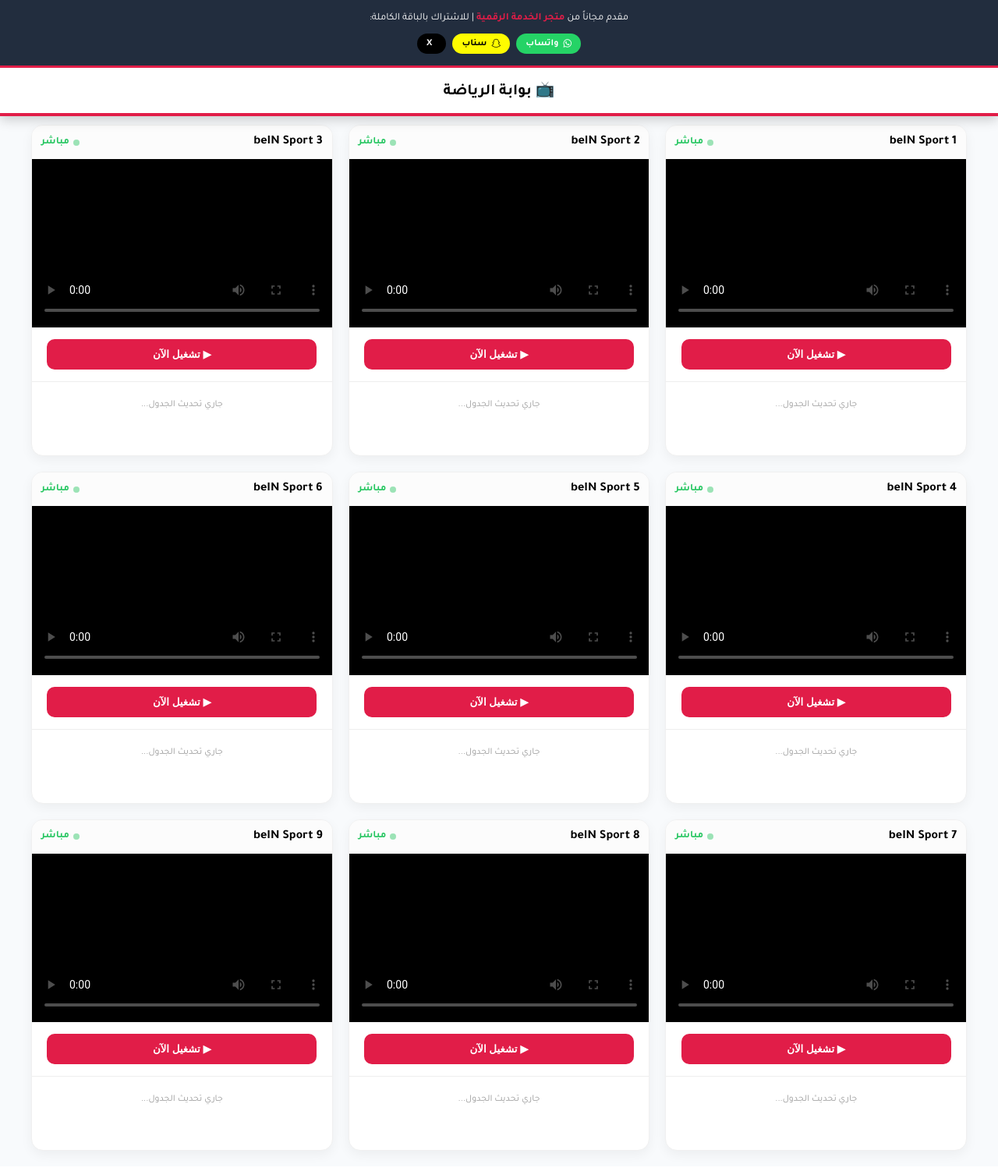
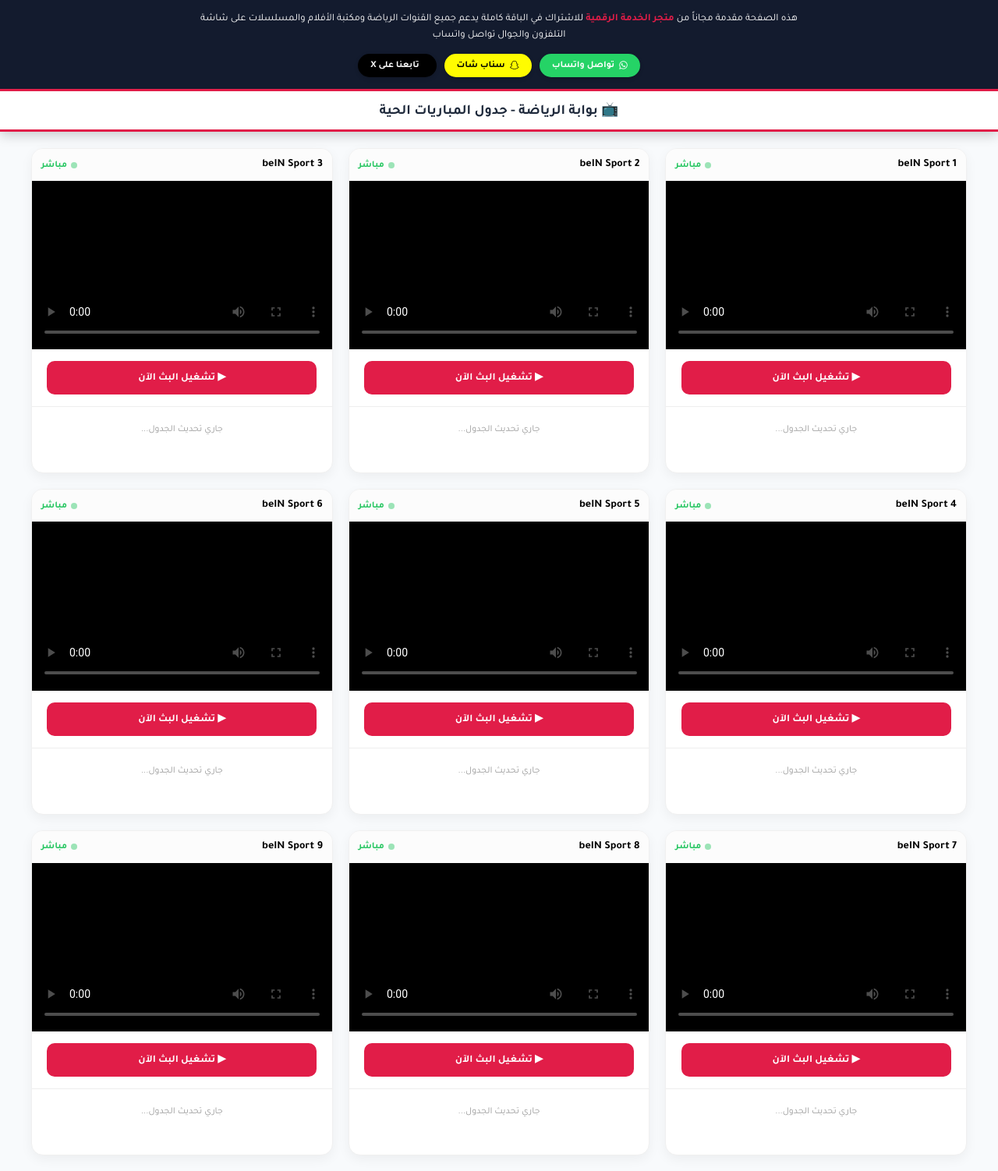
Before and after one commit to OthmanAlomiry/othman, a PHP site: page /live.php in a window 1280 px wide. Shown: the whole page at 78% size. Run offline with PHP 8.4, Linux system fonts and the light colour scheme; some libraries are stand-ins or nearby versions.

Commit message:
Update live.php

```diff
--- a/live.php
+++ b/live.php
@@ -17,67 +17,75 @@
             --snapchat: #FFFC00;
             --x-black: #000000;
         }
-        body { margin: 0; font-family: 'Tajawal', sans-serif; background: var(--bg); padding-top: 140px; /* تعويض مساحة القسم الثابت */ }
+        body { margin: 0; font-family: 'Tajawal', sans-serif; background: var(--bg); padding-top: 170px; /* مساحة للقسم الثابت */ }
 
-        /* جعل قسم الإعلان ثابتاً في الأعلى */
+        /* القسم العلوي الثابت */
         .promo-sticky-container {
             position: fixed;
             top: 0;
             left: 0;
             width: 100%;
-            z-index: 1000; /* لضمان ظهوره فوق كل شيء */
+            z-index: 1000;
             box-shadow: 0 4px 15px rgba(0,0,0,0.2);
         }
 
         .promo-bar {
-            background: rgba(30, 41, 59, 0.98); /* لون داكن مع شفافية بسيطة */
-            backdrop-filter: blur(5px); /* تأثير زجاجي */
+            background: rgba(15, 23, 42, 0.98); /* لون داكن فخم */
+            backdrop-filter: blur(8px);
             color: #fff;
-            padding: 15px 10px;
+            padding: 15px 12px;
             text-align: center;
             border-bottom: 3px solid var(--main);
         }
 
-        .promo-text { font-size: 13px; margin-bottom: 10px; line-height: 1.4; }
+        .promo-text {
+            font-size: 13px;
+            margin-bottom: 12px;
+            line-height: 1.6;
+            max-width: 800px;
+            margin-left: auto;
+            margin-right: auto;
+        }
         .promo-text strong { color: var(--main); }
 
         .social-links {
             display: flex;
             justify-content: center;
-            gap: 8px;
+            gap: 10px;
             flex-wrap: wrap;
         }
         .social-btn {
             display: flex;
             align-items: center;
             gap: 6px;
-            padding: 6px 12px;
-            border-radius: 50px; /* أزرار دائرية */
+            padding: 8px 16px;
+            border-radius: 50px;
             text-decoration: none;
             font-weight: bold;
             font-size: 12px;
             transition: 0.3s;
+            box-shadow: 0 2px 5px rgba(0,0,0,0.2);
         }
 
         .btn-wa { background: var(--whatsapp); color: white; }
         .btn-snap { background: var(--snapchat); color: black; }
         .btn-x { background: var(--x-black); color: white; }
 
-        .social-btn:hover { transform: scale(1.05); }
+        .social-btn:hover { transform: scale(1.05); filter: brightness(1.1); }
 
-        header { background: #fff; padding: 15px; text-align: center; font-size: 20px; font-weight: bold; border-bottom: 4px solid var(--main); }
+        header { background: #fff; padding: 12px; text-align: center; font-size: 18px; font-weight: bold; border-bottom: 3px solid var(--main); color: #1e293b; }
 
         .grid { display: grid; grid-template-columns: repeat(auto-fit, minmax(320px, 1fr)); gap: 20px; padding: 20px; max-width: 1200px; margin: auto; }
         .card { background: #fff; border-radius: 15px; overflow: hidden; box-shadow: 0 5px 15px rgba(0,0,0,0.05); border: 1px solid #f0f0f0; }
-        .c-head { padding: 12px; background: #fcfcfc; display: flex; justify-content: space-between; font-weight: bold; }
-        .live-tag { color: #22c55e; font-size: 13px; display: flex; align-items: center; gap: 5px; }
+        .c-head { padding: 12px; background: #fcfcfc; display: flex; justify-content: space-between; font-weight: bold; font-size: 14px; }
+        .live-tag { color: #22c55e; font-size: 12px; display: flex; align-items: center; gap: 5px; }
         .dot { width: 8px; height: 8px; background: #22c55e; border-radius: 50%; animation: blink 1s infinite; }
         @keyframes blink { 0% { opacity: 1; } 50% { opacity: 0.2; } 100% { opacity: 1; } }
 
         video { width: 100%; aspect-ratio: 16/9; background: #000; display: block; }
-        .play-btn { width: 90%; margin: 15px auto; display: block; background: var(--main); color: #fff; border: none; padding: 12px; border-radius: 10px; font-weight: bold; cursor: pointer; }
+        .play-btn { width: 90%; margin: 15px auto; display: block; background: var(--main); color: #fff; border: none; padding: 12px; border-radius: 10px; font-weight: bold; cursor: pointer; font-family: 'Tajawal', sans-serif; }
 
-        .sch { padding: 12px; border-top: 1px solid #eee; min-height: 70px; }
+        .sch { padding: 12px; border-top: 1px solid #eee; min-height: 60px; }
         .m-row { display: flex; justify-content: space-between; padding: 8px 0; border-bottom: 1px dashed #eee; font-size: 13px; align-items: center; }
         .m-time { color: var(--main); font-weight: bold; font-size: 11px; background: #fff1f2; padding: 2px 5px; border-radius: 4px; }
     </style>
@@ -87,21 +95,21 @@
 <div class="promo-sticky-container">
     <div class="promo-bar">
         <div class="promo-text">
-            مقدم مجاناً من <strong>متجر الخدمة الرقمية</strong> | للاشتراك بالباقة الكاملة:
+            هذه الصفحة مقدمة مجاناً من <strong>متجر الخدمة الرقمية</strong> للاشتراك في الباقة كاملة يدعم جميع القنوات الرياضة ومكتبة الأفلام والمسلسلات على شاشة التلفزون والجوال تواصل واتساب
         </div>
         <div class="social-links">
             <a href="https://wa.me/966505571164" class="social-btn btn-wa">
-                <i class="fab fa-whatsapp"></i> واتساب
+                <i class="fab fa-whatsapp"></i> تواصل واتساب
             </a>
             <a href="https://snapchat.com/t/4DVEkM5k" class="social-btn btn-snap">
-                <i class="fab fa-snapchat"></i> سناب
+                <i class="fab fa-snapchat"></i> سناب شات
             </a>
             <a href="https://x.com/d_service_pro?s=21" class="social-btn btn-x">
-                <i class="fab fa-x-twitter"></i> X
+                <i class="fab fa-x-twitter"></i> تابعنا على X
             </a>
         </div>
     </div>
-    <header>📺 بوابة الرياضة</header>
+    <header>📺 بوابة الرياضة - جدول المباريات الحية</header>
 </div>
 
 <div class="grid">
@@ -111,8 +119,8 @@
             <span>beIN Sport <?php echo $i; ?></span>
             <span class="live-tag"><span class="dot"></span> مباشر</span>
         </div>
-        <video id="vid<?php echo $i; ?>" controls poster="https://via.placeholder.com/400x225/111/fff?text=beIN+Sports+<?php echo $i; ?>"></video>
-        <button class="play-btn" onclick="play('vid<?php echo $i; ?>', 'b<?php echo $i; ?>.php')">▶ تشغيل الآن</button>
+        <video id="vid<?php echo $i; ?>" controls poster="https://via.placeholder.com/400x225/111/fff?text=beIN+Sports"></video>
+        <button class="play-btn" onclick="play('vid<?php echo $i; ?>', 'b<?php echo $i; ?>.php')">▶ تشغيل البث الآن</button>
         <div class="sch" id="sch-<?php echo $i; ?>">
             <div style="text-align:center; color:#999; font-size:12px; padding:10px;">جاري تحديث الجدول...</div>
         </div>
@@ -125,7 +133,9 @@
     var v = document.getElementById(id);
     if (Hls.isSupported()) {
         var hls = new Hls(); hls.loadSource(s); hls.attachMedia(v); v.play();
-    } else { v.src = s; v.play(); }
+    } else if (v.canPlayType('application/vnd.apple.mpegurl')) {
+        v.src = s; v.play();
+    }
 }
 
 async function fetchMatches() {
@@ -137,12 +147,12 @@
             const container = document.getElementById(`sch-${i}`);
             let m = matches[i - 1];
             if (m) {
-                container.innerHTML = `<div class="m-row"><span>${m.title}</span><span class="m-time">LIVE</span></div>`;
+                container.innerHTML = `<div class="m-row"><span>${m.title}</span><span class="m-time">بث مباشر</span></div>`;
             } else {
-                container.innerHTML = '<div style="text-align:center; color:#ccc; font-size:11px;">لا توجد مباريات حالياً</div>';
+                container.innerHTML = '<div style="text-align:center; color:#ccc; font-size:11px;">لا توجد مباريات مسجلة حالياً</div>';
             }
         }
-    } catch (e) { console.log("Error"); }
+    } catch (e) { console.log("Fetch Error"); }
 }
 window.onload = fetchMatches;
 </script>
```
